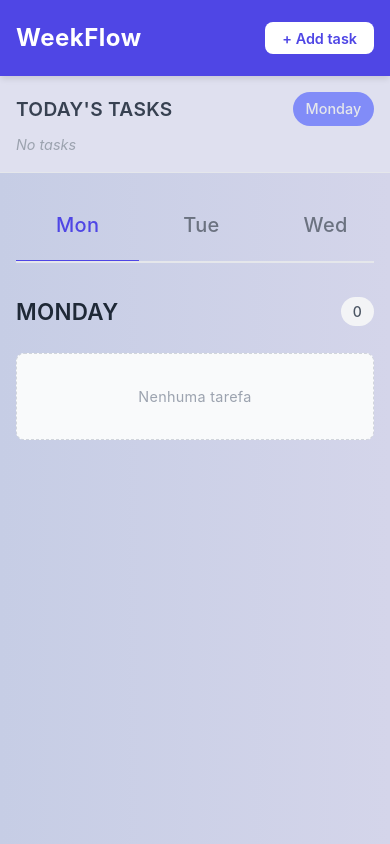
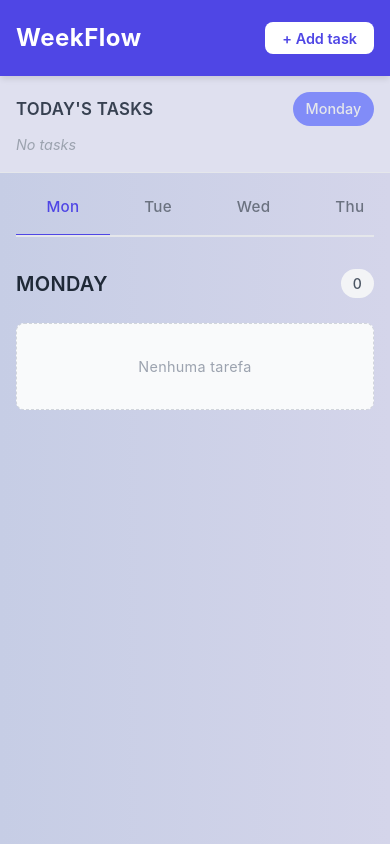
Before and after one commit to regentrock/weekflow-next-ts, a Next.js app: page / in a window 390 px wide. Shown: the top 844 px of the page. Built offline with nearby package versions, Linux system fonts and the light colour scheme.

Commit message:
Atualização de estilização mobile

```diff
--- a/src/components/Board/Board.module.css
+++ b/src/components/Board/Board.module.css
@@ -76,7 +76,7 @@
   }
 
   .daysNav button {
-    padding: 2em 2em 1.2em 2em;
-    font-size: 1.25rem;
+    padding: 1.6em 2em 1.2em 2em;
+    font-size: 1.rem;
   }
 }
--- a/src/components/DayColumn/DayColumn.module.css
+++ b/src/components/DayColumn/DayColumn.module.css
@@ -70,7 +70,7 @@
   }
 
   .title {
-    font-size: 1.4rem;
+    font-size: 1.25rem;
     margin-bottom: 1rem;
     border-bottom: none;
   }
--- a/src/components/TaskCard/TaskCard.module.css
+++ b/src/components/TaskCard/TaskCard.module.css
@@ -191,7 +191,7 @@
 
 @media (max-width: 768px){
   .title{
-    font-size: 1.55rem;
+    font-size: 1.5rem;
   }
 
   .details{
@@ -199,16 +199,16 @@
   }
 
   .priorityDot{
-    width: 1rem;
-    height: 1rem;
+    width: 0.9rem;
+    height: 0.9rem;
     margin-right: 0.4rem;
   }
 
   .priority{
-    font-size: 1.25em;
+    font-size: 1.15em;
   }
 
   .time{
-    font-size: 1.25rem;
+    font-size: 1.2rem;
   }
 }
--- a/src/components/TodayTasks/TodayTasks.module.css
+++ b/src/components/TodayTasks/TodayTasks.module.css
@@ -81,7 +81,7 @@
   }
 
   .title{
-    font-size: 1.2rem;
+    font-size: 1.05rem;
   }
 
   .left {
@@ -97,7 +97,7 @@
   .stats {
     width: 100%;
     display: flex;
-    font-size: 1rem;
+    font-size: 0.95rem;
   }
 
   .day{
```
